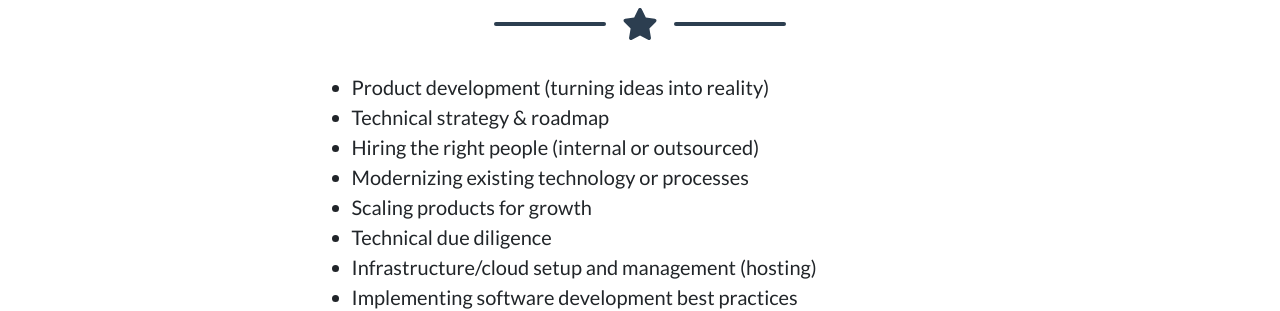
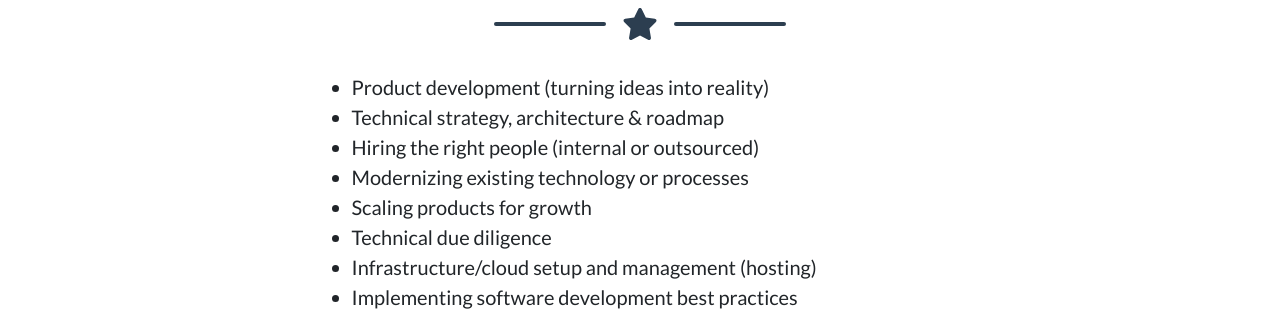
Before and after one commit to fire015/fire015.github.io-xeweb, a Jekyll site: the page built from index.html, in a window 1280 px wide and 900 px high, scrolled down 2377 px. Shown: the part 155-466 px from the top of the window. Built offline with Jekyll 4.4.1, drawn with Linux system fonts in a browser that asks for light colours; nearby versions of some CDN libraries.

Commit message:
Add architecture note

```diff
--- a/index.html
+++ b/index.html
@@ -80,7 +80,7 @@ section: home
             <div class="col-lg-8 col-xl-7">
                 <ul class="lead">
                     <li>Product development (turning ideas into reality)</li>
-                    <li>Technical strategy & roadmap</li>
+                    <li>Technical strategy, architecture & roadmap</li>
                     <li>Hiring the right people (internal or outsourced)</li>
                     <li>Modernizing existing technology or processes</li>
                     <li>Scaling products for growth</li>
```
